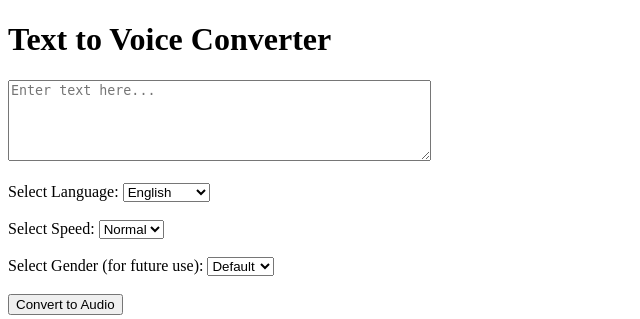
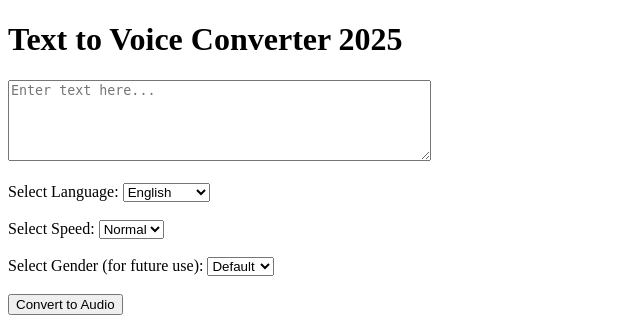
Before and after one commit to RoboAds/text2voice-app-2025, a Flask app: page / in a window 1280 px wide. Shown: the top 319 px of the page, without its empty margins (0-640 px from the left). Run offline with Flask 3, Linux system fonts and the light colour scheme.

Commit message:
Sanyal Command new 2025

```diff
--- a/templates/index.html
+++ b/templates/index.html
@@ -6,7 +6,7 @@
     <title>Sanyal - Text to Voice</title>
 </head>
 <body>
-    <h1>Text to Voice Converter</h1>
+    <h1>Text to Voice Converter 2025 </h1>
     <form method="POST">
         <textarea name="text" rows="5" cols="50" placeholder="Enter text here..." required></textarea><br><br>
 
```
